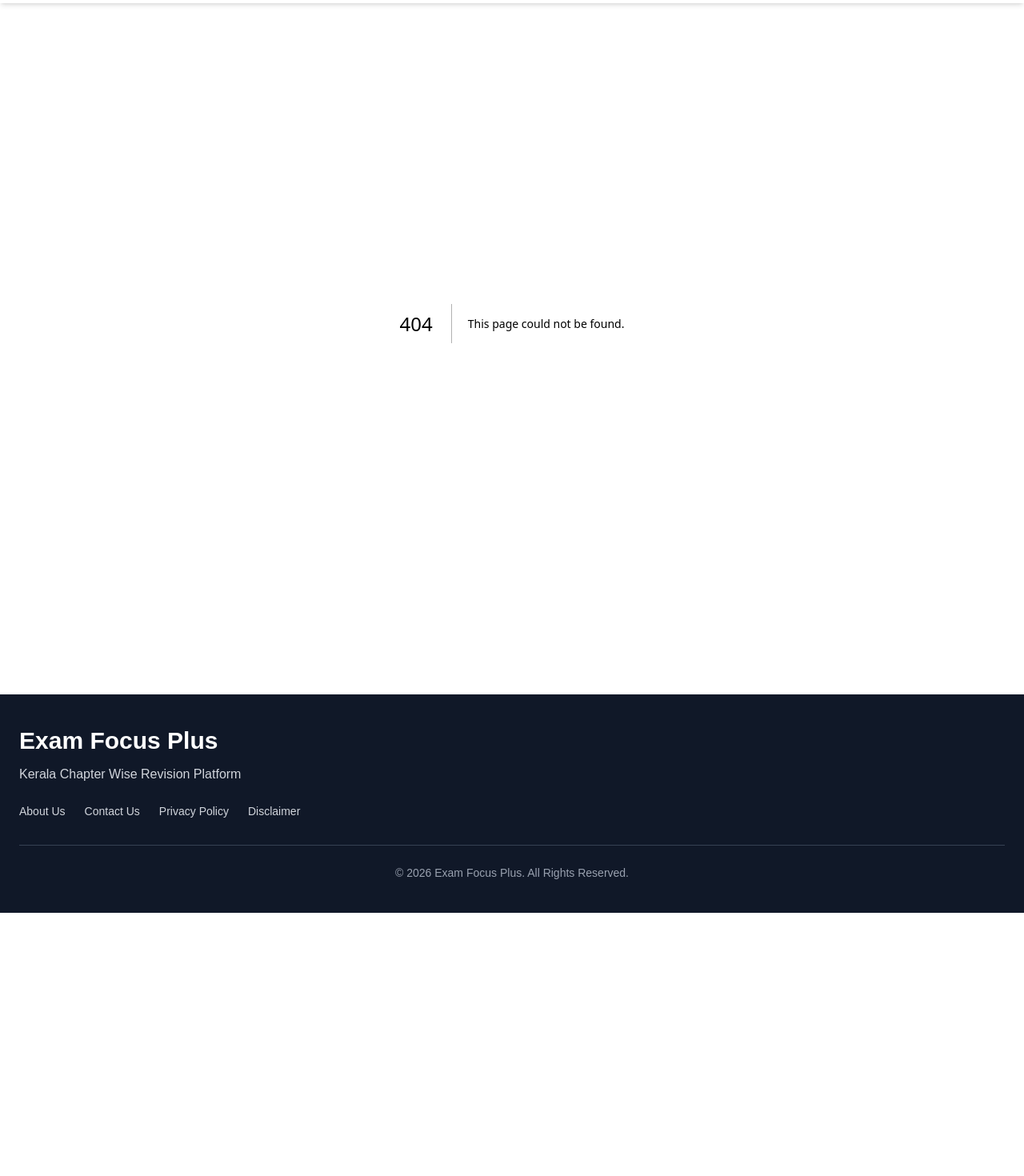
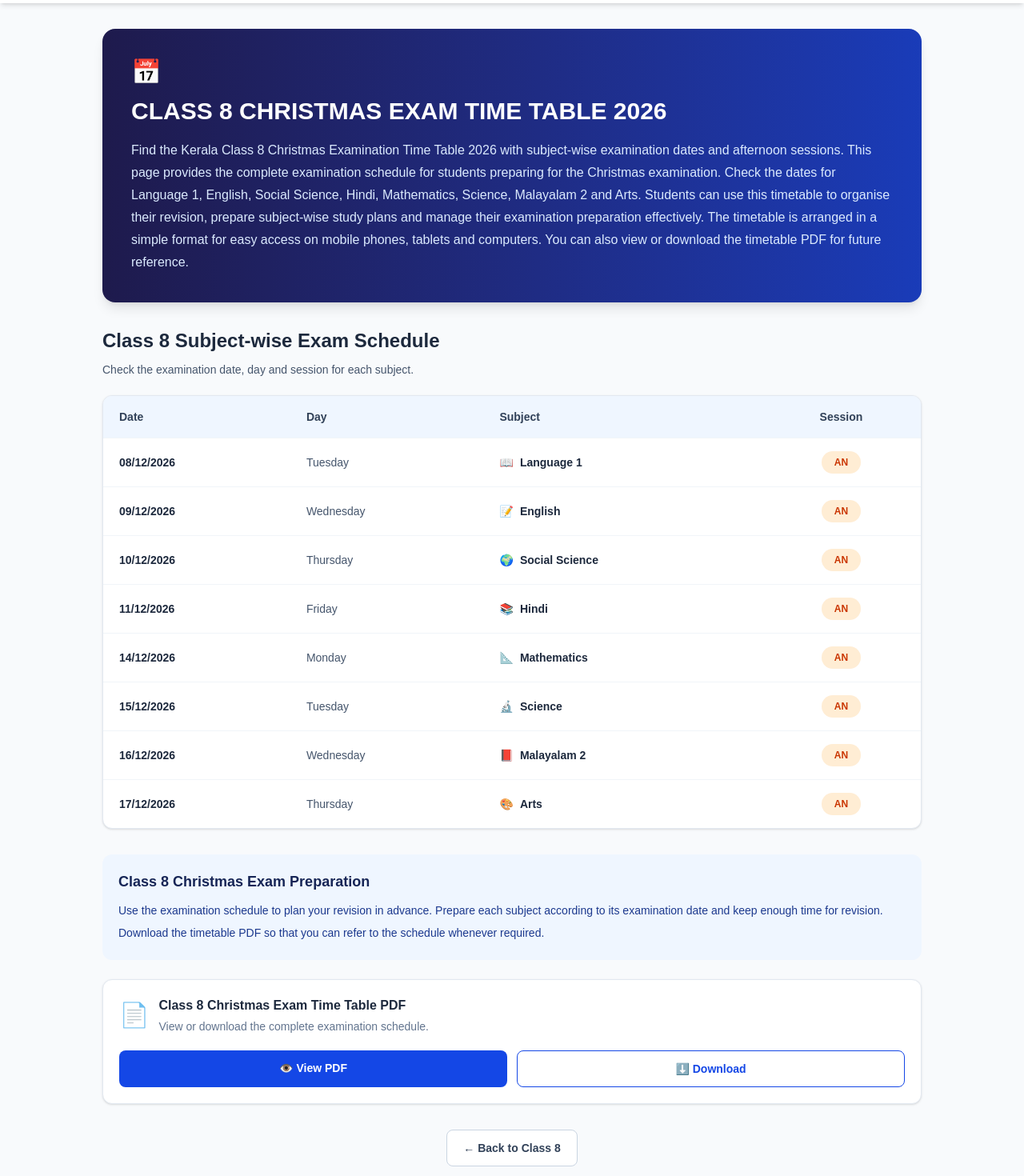
Before and after one commit to examfocusplus/exam-focus-plus, a Next.js app: page /class-8-christmas-timetable-26 in a window 1280 px wide. Before the commit this address had no page. Shown: the part 60-1530 px from the top of the page at 80% size. Before the commit the page ends 1201 px from the top, so only its background shows below. Built offline with nearby package versions, Linux system fonts and the light colour scheme.

Commit message:
Add Class 8 Christmas exam timetable

```diff
--- /dev/null
+++ b/app/class-8-christmas-timetable-26/page.tsx
@@ -0,0 +1,208 @@
+import type { Metadata } from "next";
+
+export const metadata: Metadata = {
+  title: "Class 8 Christmas Exam Time Table 2026 | Kerala",
+  description:
+    "Check Kerala Class 8 Christmas Exam Time Table 2026 with subject-wise dates and AN sessions. View and download the Class 8 Christmas examination timetable PDF.",
+  keywords: [
+    "Class 8 Christmas Exam Time Table 2026",
+    "Class 8 Christmas Exam 2026 Kerala",
+    "8th Standard Christmas Exam Timetable",
+    "Kerala Class 8 Exam Time Table",
+    "Class 8 December Exam Timetable 2026",
+    "Class 8 Christmas Exam Schedule",
+    "Exam Focus Plus",
+  ],
+  alternates: {
+    canonical: "https://examfocusplus.in/class-8-christmas-timetable-26",
+  },
+  openGraph: {
+    title: "Class 8 Christmas Exam Time Table 2026",
+    description:
+      "View and download the Kerala Class 8 Christmas Exam 2026 timetable.",
+    url: "https://examfocusplus.in/class-8-christmas-timetable-26",
+    siteName: "Exam Focus Plus",
+    type: "website",
+  },
+};
+
+const exams = [
+  { date: "08/12/2026", day: "Tuesday", subject: "Language 1", session: "AN", icon: "📖" },
+  { date: "09/12/2026", day: "Wednesday", subject: "English", session: "AN", icon: "📝" },
+  { date: "10/12/2026", day: "Thursday", subject: "Social Science", session: "AN", icon: "🌍" },
+  { date: "11/12/2026", day: "Friday", subject: "Hindi", session: "AN", icon: "📚" },
+  { date: "14/12/2026", day: "Monday", subject: "Mathematics", session: "AN", icon: "📐" },
+  { date: "15/12/2026", day: "Tuesday", subject: "Science", session: "AN", icon: "🔬" },
+  { date: "16/12/2026", day: "Wednesday", subject: "Malayalam 2", session: "AN", icon: "📕" },
+  { date: "17/12/2026", day: "Thursday", subject: "Arts", session: "AN", icon: "🎨" },
+];
+
+const pdfPath =
+  "/pdf/christmas-exam-timetable/class-8-christmas-exam-timetable-26.pdf";
+
+export default function Class8ChristmasTimetablePage() {
+  return (
+    <main className="min-h-screen bg-slate-50 px-4 py-8 sm:px-6">
+      <div className="mx-auto max-w-5xl">
+
+        <section className="mb-8 rounded-2xl bg-gradient-to-r from-indigo-950 to-blue-800 p-6 text-white shadow-lg sm:p-9">
+          <div className="mb-3 text-3xl">📅</div>
+
+          <h1 className="text-2xl font-bold leading-tight sm:text-3xl">
+            CLASS 8 CHRISTMAS EXAM TIME TABLE 2026
+          </h1>
+
+          <p className="mt-4 text-sm leading-7 text-blue-100 sm:text-base">
+            Find the Kerala Class 8 Christmas Examination Time Table 2026
+            with subject-wise examination dates and afternoon sessions.
+            This page provides the complete examination schedule for
+            students preparing for the Christmas examination. Check the
+            dates for Language 1, English, Social Science, Hindi,
+            Mathematics, Science, Malayalam 2 and Arts. Students can
+            use this timetable to organise their revision, prepare
+            subject-wise study plans and manage their examination
+            preparation effectively. The timetable is arranged in a
+            simple format for easy access on mobile phones, tablets
+            and computers. You can also view or download the timetable
+            PDF for future reference.
+          </p>
+        </section>
+
+        <section>
+          <h2 className="mb-2 text-xl font-bold text-slate-800 sm:text-2xl">
+            Class 8 Subject-wise Exam Schedule
+          </h2>
+
+          <p className="mb-5 text-sm leading-6 text-slate-600">
+            Check the examination date, day and session for each subject.
+          </p>
+
+          {/* Desktop timetable */}
+          <div className="hidden overflow-hidden rounded-xl border border-slate-200 bg-white shadow-sm sm:block">
+            <table className="w-full text-left">
+              <thead className="bg-blue-50 text-sm text-slate-700">
+                <tr>
+                  <th className="px-5 py-4 font-bold">Date</th>
+                  <th className="px-5 py-4 font-bold">Day</th>
+                  <th className="px-5 py-4 font-bold">Subject</th>
+                  <th className="px-5 py-4 text-center font-bold">Session</th>
+                </tr>
+              </thead>
+              <tbody>
+                {exams.map((exam) => (
+                  <tr
+                    key={exam.date + exam.subject}
+                    className="border-t border-slate-100"
+                  >
+                    <td className="px-5 py-4 text-sm font-semibold text-slate-800">
+                      {exam.date}
+                    </td>
+                    <td className="px-5 py-4 text-sm text-slate-600">
+                      {exam.day}
+                    </td>
+                    <td className="px-5 py-4 text-sm font-semibold text-slate-800">
+                      <span className="mr-2">{exam.icon}</span>
+                      {exam.subject}
+                    </td>
+                    <td className="px-5 py-4 text-center">
+                      <span className="inline-block rounded-full bg-orange-100 px-4 py-1.5 text-xs font-bold text-orange-700">
+                        {exam.session}
+                      </span>
+                    </td>
+                  </tr>
+                ))}
+              </tbody>
+            </table>
+          </div>
+
+          {/* Mobile timetable cards */}
+          <div className="grid gap-3 sm:hidden">
+            {exams.map((exam) => (
+              <article
+                key={exam.date + exam.subject}
+                className="rounded-xl border border-slate-200 bg-white p-4 shadow-sm"
+              >
+                <div className="flex items-center justify-between gap-3">
+                  <div className="flex min-w-0 items-center gap-3">
+                    <span className="text-2xl">{exam.icon}</span>
+                    <div className="min-w-0">
+                      <h3 className="font-bold text-slate-800">
+                        {exam.subject}
+                      </h3>
+                      <p className="mt-1 text-xs text-slate-500">
+                        {exam.day}
+                      </p>
+                    </div>
+                  </div>
+
+                  <span className="shrink-0 rounded-full bg-orange-100 px-3 py-1.5 text-xs font-bold text-orange-700">
+                    {exam.session}
+                  </span>
+                </div>
+
+                <div className="mt-3 border-t border-slate-100 pt-3 text-sm font-semibold text-slate-600">
+                  📅 {exam.date}
+                </div>
+              </article>
+            ))}
+          </div>
+        </section>
+
+        <section className="mt-8 rounded-xl bg-blue-50 p-5">
+          <h2 className="text-lg font-bold text-blue-950">
+            Class 8 Christmas Exam Preparation
+          </h2>
+          <p className="mt-2 text-sm leading-7 text-blue-900">
+            Use the examination schedule to plan your revision in advance.
+            Prepare each subject according to its examination date and
+            keep enough time for revision. Download the timetable PDF
+            so that you can refer to the schedule whenever required.
+          </p>
+        </section>
+
+        <section className="mt-6 rounded-xl border border-slate-200 bg-white p-5 shadow-sm">
+          <div className="flex items-center gap-3">
+            <span className="text-3xl">📄</span>
+            <div>
+              <h2 className="font-bold text-slate-800">
+                Class 8 Christmas Exam Time Table PDF
+              </h2>
+              <p className="mt-1 text-sm text-slate-500">
+                View or download the complete examination schedule.
+              </p>
+            </div>
+          </div>
+
+          <div className="mt-5 grid grid-cols-2 gap-3">
+            <a
+              href={pdfPath}
+              target="_blank"
+              rel="noopener noreferrer"
+              className="rounded-lg bg-blue-700 px-3 py-3 text-center text-sm font-semibold text-white hover:bg-blue-800"
+            >
+              👁️ View PDF
+            </a>
+
+            <a
+              href={pdfPath}
+              download
+              className="rounded-lg border border-blue-700 px-3 py-3 text-center text-sm font-semibold text-blue-700 hover:bg-blue-50"
+            >
+              ⬇️ Download
+            </a>
+          </div>
+        </section>
+
+        <div className="mt-8 text-center">
+          <a
+            href="/class-8"
+            className="inline-block rounded-lg border border-slate-300 bg-white px-5 py-3 text-sm font-semibold text-slate-700 hover:bg-slate-100"
+          >
+            ← Back to Class 8
+          </a>
+        </div>
+
+      </div>
+    </main>
+  );
+}
```
Also changed, not shown: 1 other file (tests, documents, lock files or other folders).
